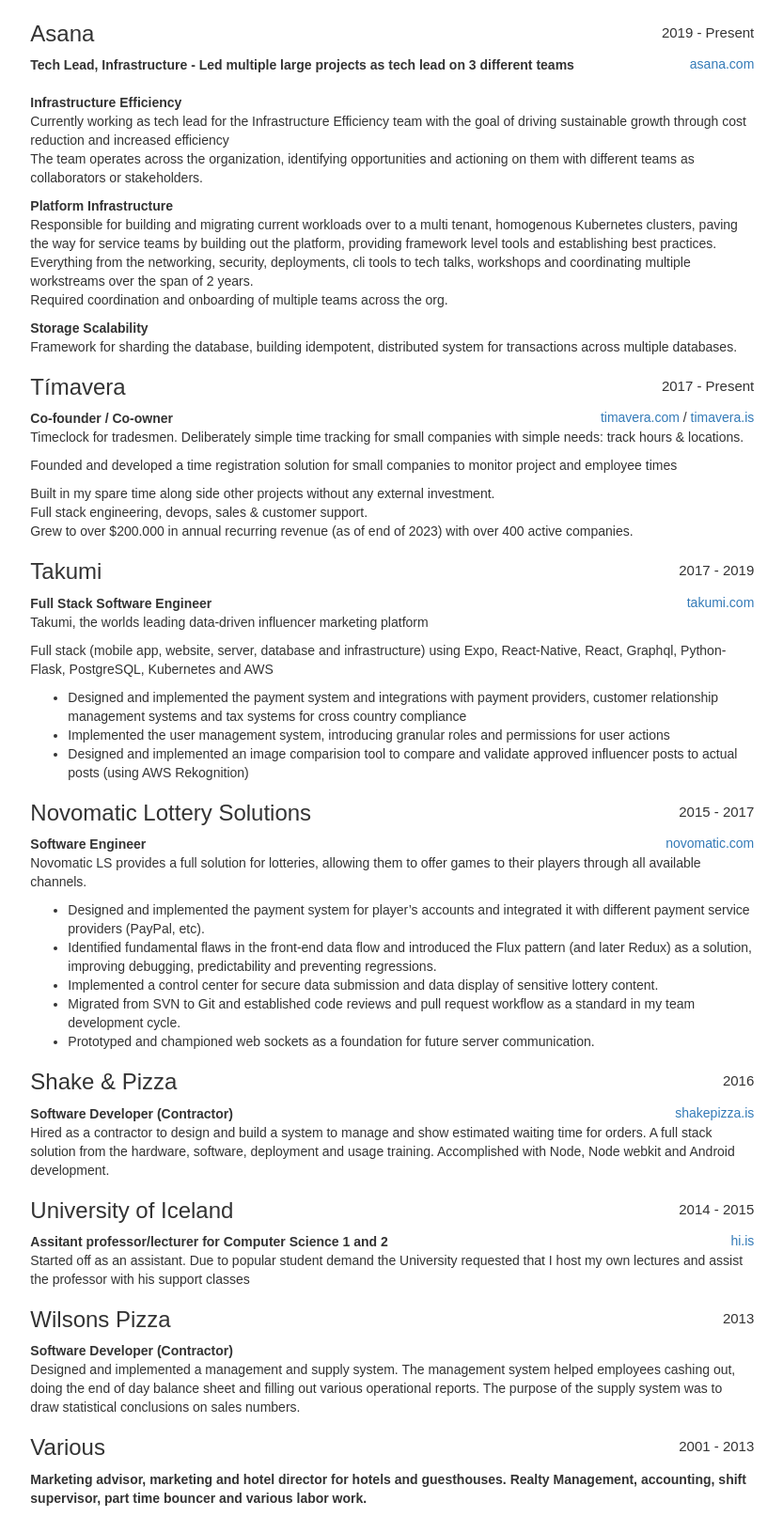
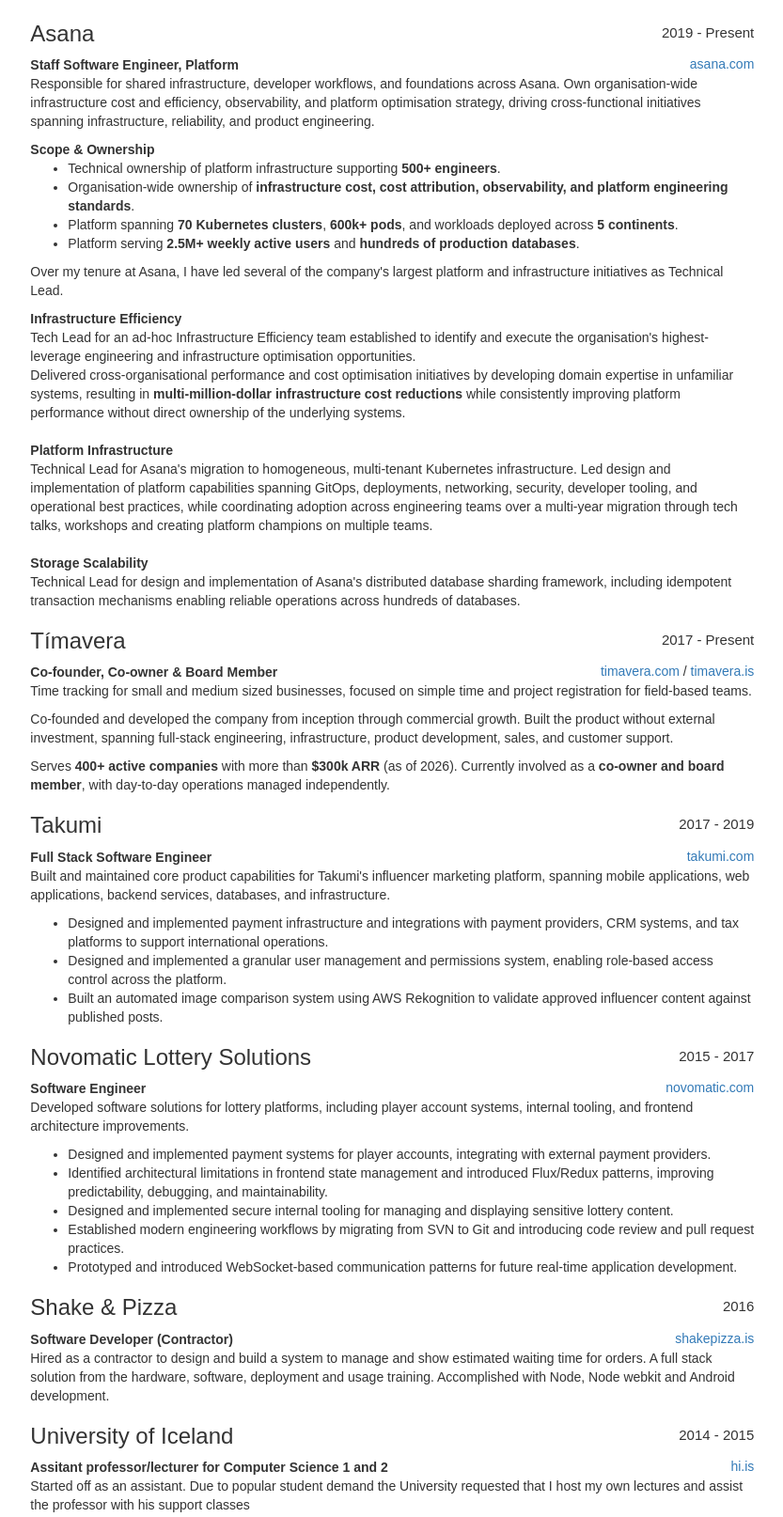
Before and after one commit to olibenni/olafmagnus, a plain HTML site: page src/index.html in a window 1280 px wide. Shown: the part 243-1857 px from the top of the page at 94% size, without its empty margins (356-1189 px from the left). Drawn offline with Linux system fonts and the light colour scheme; a web font is replaced by a local one.

Commit message:
checkpoint

```diff
--- a/src/index.html
+++ b/src/index.html
@@ -17,7 +17,7 @@
               <div class="col-sm-9 col-xs-12 title">
                 <h1>Olaf Magnus</h1>
                 <h2 class="vr"></h2>
-                <h2>Software Engineer</h2>
+                <h2>Staff Software Engineer</h2>
               </div>
               <div class="col-sm-3 col-xs-12 text-center photo"></div>
             </section>
@@ -28,7 +28,7 @@
               </header>
               <div class="col-sm-9">
                 <strong>Website: </strong><a href="http://olafmagnus.com">http://olafmagnus.com</a><br><strong>Phone: </strong>(354) 772-7895<br><strong>Email: </strong><a href="mailto:olafmagnus@olafmagnus.com">olafmagnus@olafmagnus.com</a><br>
-                <section id="profiles"><strong class="network">Twitter: </strong><a target="_blank" href="https://twitter.com/OlafMagnus">@OlafMagnus</a><br><strong class="network">Linkedin: </strong><a target="_blank" href="https:/www.linkedin.com/in/olafmagnus">OlafMagnus</a><br></section>
+                <section id="profiles"><strong class="network">Twitter: </strong><a target="_blank" href="https://twitter.com/OlafMagnus">@OlafMagnus</a><br><strong class="network">Linkedin: </strong><a target="_blank" href="https://www.linkedin.com/in/olafmagnus">OlafMagnus</a><br></section>
               </div>
             </section>
             <hr>
@@ -38,52 +38,117 @@
               </header>
               <div class="col-sm-9">
                 <div class="details">
-                  <h3>Asana<span class="date pull-right">2019 - Present</span></h3>
-                  <strong>Tech Lead, Infrastructure - Led multiple large projects as tech lead on 3 different teams</strong>
-                  <div class="website pull-right"><a target="_blank" href="https://asana.com">asana.com</a></div>
+
+
+                  <h3>Asana <span class="date pull-right">2019 - Present</span></h3>
+
+                  <strong>Staff Software Engineer, Platform</strong>
+                  <div class="website pull-right">
+                    <a target="_blank" href="https://asana.com">asana.com</a>
+                  </div>
+
                   <p>
-                    </br>
-                    <b>Infrastructure Efficiency</b><br>
-                    Currently working as tech lead for the Infrastructure Efficiency team with the goal of driving sustainable growth through cost reduction and increased efficiency<br>
-                    The team operates across the organization, identifying opportunities and actioning on them with different teams as collaborators or stakeholders.
-                  </p>
-                  <p>
-                    <b>Platform Infrastructure</b><br>
-                    Responsible for building and migrating current workloads over to a multi tenant, homogenous Kubernetes clusters, paving the way for service teams by building out the platform, providing framework level tools and establishing best practices.<br>
-                    Everything from the networking, security, deployments, cli tools to tech talks, workshops and coordinating multiple workstreams over the span of 2 years.<br>
-                    Required coordination and onboarding of multiple teams across the org.
-                  </p>
-                  <p>
-                    <b>Storage Scalability</b><br>
-                    Framework for sharding the database, building idempotent, distributed system for transactions across multiple databases.
+                  Responsible for shared infrastructure, developer workflows, and foundations across Asana. Own organisation-wide infrastructure cost and efficiency, observability, and platform optimisation strategy, driving cross-functional initiatives spanning infrastructure, reliability, and product engineering.
                   </p>
 
+                  <b>Scope & Ownership</b>
+                  <ul>
+                      <li>Technical ownership of platform infrastructure supporting <b>500+ engineers</b>.</li>
+                      <li>Organisation-wide ownership of <b>infrastructure cost, cost attribution, observability, and platform engineering standards</b>.</li>
+                      <li>Platform spanning <b>70 Kubernetes clusters</b>, <b>600k+ pods</b>, and workloads deployed across <b>5 continents</b>.</li>
+                      <li>Platform serving <b>2.5M+ weekly active users</b> and <b>hundreds of production databases</b>.</li>
+                  </ul>
+
+                  <p>
+                  Over my tenure at Asana, I have led several of the company's largest platform and infrastructure initiatives as Technical Lead.
+                  </p>
+
+                  <b>Infrastructure Efficiency</b><br>
+                  Tech Lead for an ad-hoc Infrastructure Efficiency team established to identify and execute the organisation's highest-leverage engineering and infrastructure optimisation opportunities.<br>
+                  Delivered cross-organisational performance and cost optimisation initiatives by developing domain expertise in unfamiliar systems, resulting in <b>multi-million-dollar infrastructure cost reductions</b> while consistently improving platform performance without direct ownership of the underlying systems.
+
+                  <br><br>
+
+                  <b>Platform Infrastructure</b><br>
+                  Technical Lead for Asana's migration to homogeneous, multi-tenant Kubernetes infrastructure. Led design and implementation of platform capabilities spanning GitOps, deployments, networking, security, developer tooling, and operational best practices, while coordinating adoption across engineering teams over a multi-year migration through tech talks, workshops and creating platform champions on multiple teams.
+
+                  <br><br>
+
+                  <b>Storage Scalability</b><br>
+                  Technical Lead for design and implementation of Asana's distributed database sharding framework, including idempotent transaction mechanisms enabling reliable operations across hundreds of databases.
+
                   <h3>Tímavera<span class="date pull-right">2017 - Present</span></h3>
-                  <strong>Co-founder / Co-owner</strong>
-                  <div class="website pull-right"><a target="_blank" href="https://timavera.com">timavera.com</a> / <a target="_blank" href="https://timavera.is/">timavera.is</a></div>
-                  <p>Timeclock for tradesmen. Deliberately simple time tracking for small companies with simple needs: track hours & locations.</p>
-                  <p>Founded and developed a time registration solution for small companies to monitor project and employee times</p><p>Built in my spare time along side other projects without any external investment.<br>Full stack engineering, devops, sales & customer support.<br>Grew to over $200.000 in annual recurring revenue (as of end of 2023) with over 400 active companies.</p>
 
-                  <h3>Takumi<span class="date pull-right">2017 - 2019</span></h3>
+                  <strong>Co-founder, Co-owner & Board Member</strong>
+
+                  <div class="website pull-right">
+                    <a target="_blank" href="https://timavera.com">timavera.com</a> /
+                    <a target="_blank" href="https://timavera.is">timavera.is</a>
+                  </div>
+
+                  <p>
+                  Time tracking for small and medium sized businesses, focused on simple time and project registration for field-based teams.
+                  </p>
+
+                  <p>
+                  Co-founded and developed the company from inception through commercial growth. Built the product without external investment, spanning full-stack engineering, infrastructure, product development, sales, and customer support.
+                  </p>
+
+                  <p>
+                  Serves <b>400+ active companies</b> with more than <b>$300k ARR</b> (as of 2026). Currently involved as a <b>co-owner and board member</b>, with day-to-day operations managed independently.
+                  </p>
+
+                  <h3>Takumi <span class="date pull-right">2017 - 2019</span></h3>
                   <strong>Full Stack Software Engineer</strong>
-                  <div class="website pull-right"><a target="_blank" href="https://takumi.com">takumi.com</a></div>
-                  <p>Takumi, the worlds leading data-driven influencer marketing platform</p>
-                  <p>Full stack (mobile app, website, server, database and infrastructure) using Expo, React-Native, React, Graphql, Python-Flask, PostgreSQL, Kubernetes and AWS</p>
+
+                  <div class="website pull-right">
+                    <a target="_blank" href="https://takumi.com">takumi.com</a>
+                  </div>
+
+                  <p>
+                  Built and maintained core product capabilities for Takumi's influencer marketing platform, spanning mobile applications, web applications, backend services, databases, and infrastructure.
+                  </p>
+
                   <ul>
-                    <li>Designed and implemented the payment system and integrations with payment providers, customer relationship management systems and tax systems for cross country compliance</li>
-                    <li>Implemented the user management system, introducing granular roles and permissions for user actions</li>
-                    <li>Designed and implemented an image comparision tool to compare and validate approved influencer posts to actual posts (using AWS Rekognition)</li>
+                    <li>
+                    Designed and implemented payment infrastructure and integrations with payment providers, CRM systems, and tax platforms to support international operations.
+                    </li>
+                    <li>
+                    Designed and implemented a granular user management and permissions system, enabling role-based access control across the platform.
+                    </li>
+                    <li>
+                    Built an automated image comparison system using AWS Rekognition to validate approved influencer content against published posts.
+                    </li>
                   </ul>
-                  <h3>Novomatic Lottery Solutions<span class="date pull-right">2015 - 2017</span></h3>
+
+                  <h3>Novomatic Lottery Solutions <span class="date pull-right">2015 - 2017</span></h3>
+
                   <strong>Software Engineer</strong>
-                  <div class="website pull-right"><a target="_blank" href="https://www.novomatic.com">novomatic.com</a></div>
-                  <p>Novomatic LS provides a full solution for lotteries, allowing them to offer games to their players through all available channels. </p>
+
+                  <div class="website pull-right">
+                    <a target="_blank" href="https://www.novomatic.com">novomatic.com</a>
+                  </div>
+
+                  <p>
+                  Developed software solutions for lottery platforms, including player account systems, internal tooling, and frontend architecture improvements.
+                  </p>
+
                   <ul>
-                    <li>Designed and implemented the payment system for player’s accounts and integrated it with different payment service providers (PayPal, etc).</li>
-                    <li>Identified fundamental flaws in the front-end data flow and introduced the Flux pattern (and later Redux) as a solution, improving debugging, predictability and preventing regressions.</li>
-                    <li>Implemented a control center for secure data submission and data display of sensitive lottery content.</li>
-                    <li>Migrated from SVN to Git and established code reviews and pull request workflow as a standard in my team development cycle.</li>
-                    <li>Prototyped and championed web sockets as a foundation for future server communication.</li>
+                    <li>
+                    Designed and implemented payment systems for player accounts, integrating with external payment providers.
+                    </li>
+                    <li>
+                    Identified architectural limitations in frontend state management and introduced Flux/Redux patterns, improving predictability, debugging, and maintainability.
+                    </li>
+                    <li>
+                    Designed and implemented secure internal tooling for managing and displaying sensitive lottery content.
+                    </li>
+                    <li>
+                    Established modern engineering workflows by migrating from SVN to Git and introducing code review and pull request practices.
+                    </li>
+                    <li>
+                    Prototyped and introduced WebSocket-based communication patterns for future real-time application development.
+                    </li>
                   </ul>
 
                   <h3>Shake &amp; Pizza<span class="date pull-right">2016</span></h3>
@@ -100,8 +165,16 @@
                   <strong>Software Developer (Contractor)</strong>
                   <p>Designed and implemented a management and supply system. The management system helped employees cashing out, doing the end of day balance sheet and filling out various operational reports. The purpose of the supply system was to draw statistical conclusions on sales numbers.</p>
 
-                  <h3>Various<span class="date pull-right">2001 - 2013</span></h3>
-                  <strong>Marketing advisor, marketing and hotel director for hotels and guesthouses. Realty Management, accounting, shift supervisor, part time bouncer and various labor work.</strong>
+                  <h3>Pre-Software Engineering Experience<span class="date pull-right">2001 - 2013</span></h3>
+
+                  <p>
+                  Prior to becoming a software engineer, I followed a non-traditional path across a wide range of roles. <br>
+                  Including: hotel director, real estate investment and management, marketing, accounting, team supervision, night club security, and various labour roles.
+                  </p>
+
+                  <p>
+                  These experiences developed communication skills, business understanding, and the ability to operate under pressure across diverse teams, and ambiguous environments.
+                  </p>
                 </div>
               </div>
             </section>
```
